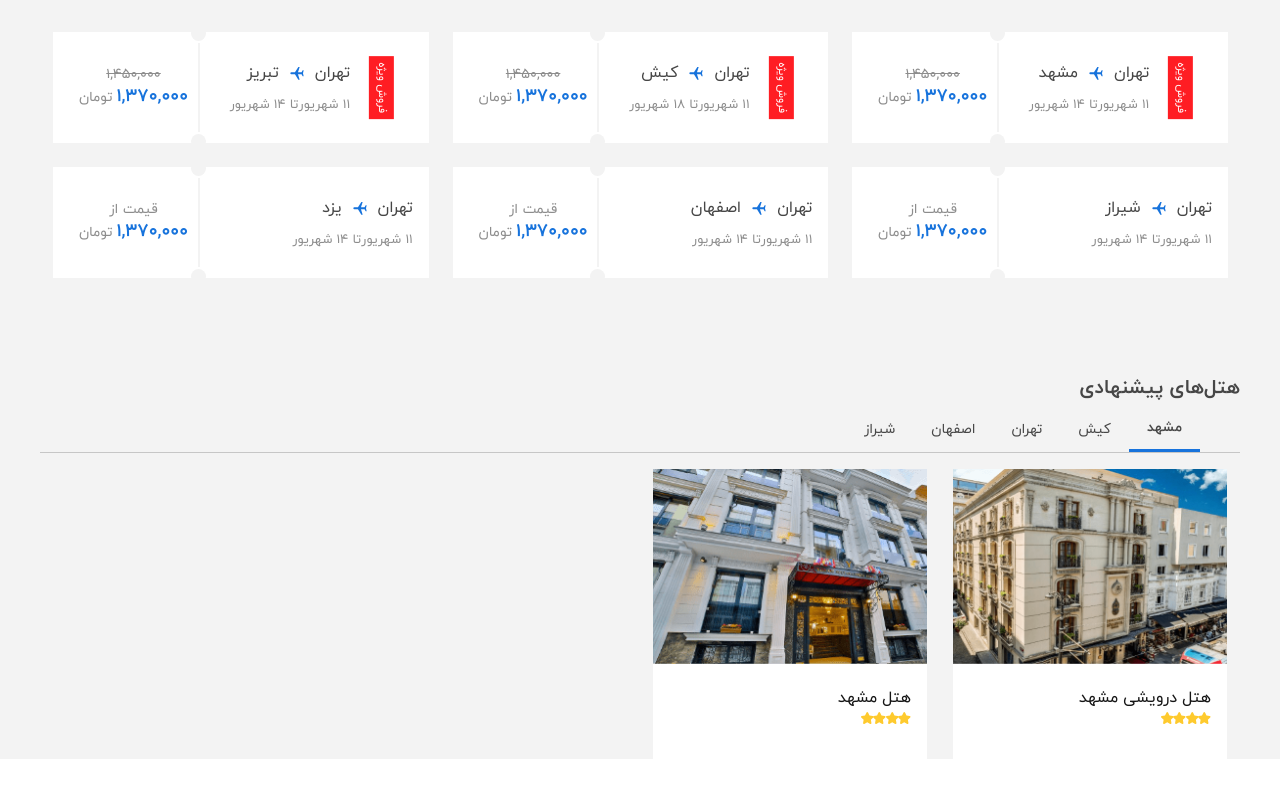
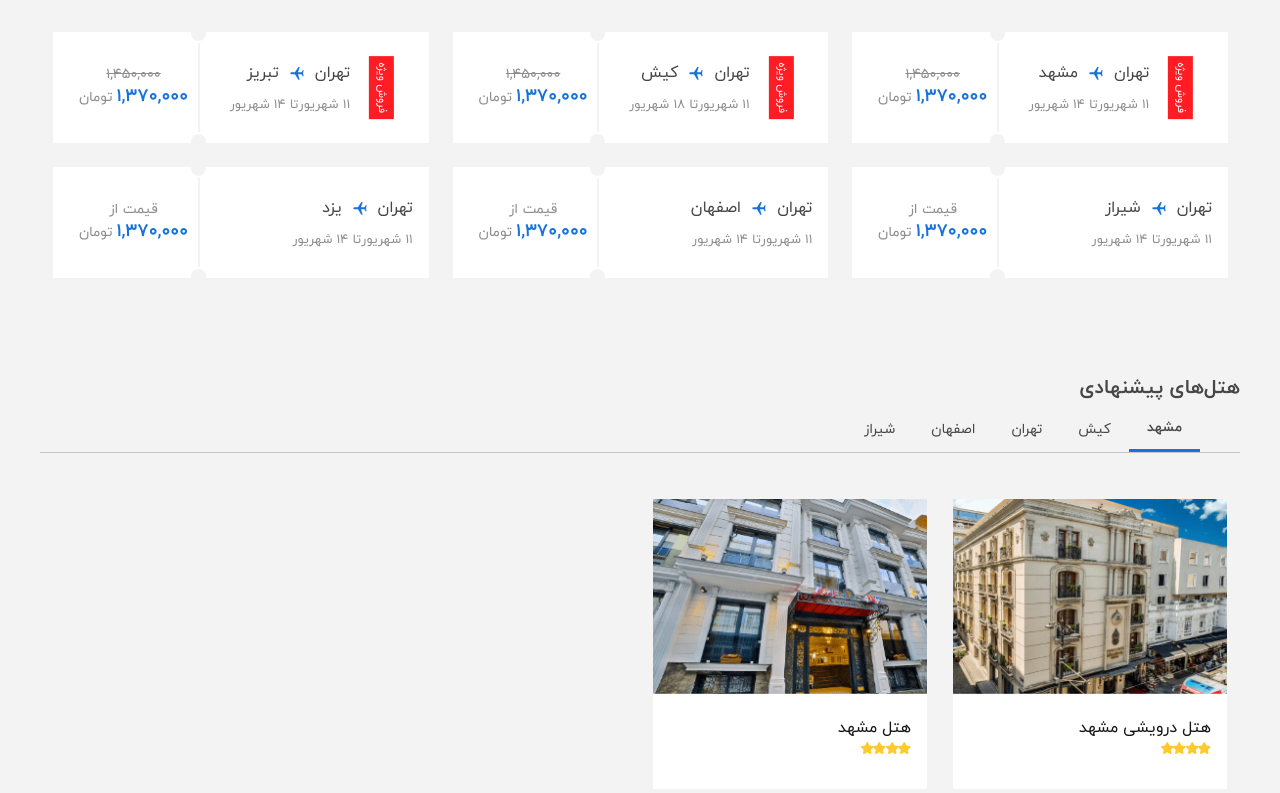
Before and after one commit to Sabamoradi/landing-test, a React (Create React App) app: page / in a window 1280 px wide. Shown: the part 623-1416 px from the top of the page. Before the commit the page ends 1382 px from the top, so only its background shows below. Built offline with nearby package versions, Linux system fonts and the light colour scheme.

Commit message:
fix style of third section

```diff
--- a/src/views/Home/container/HomeThird/style.scss
+++ b/src/views/Home/container/HomeThird/style.scss
@@ -10,6 +10,7 @@
   .filter_result_wrapper {
     display: flex;
     align-items: center;
+    padding: 30px 0 48px 0;
     .result_item {
       padding: 0 13px;
       width: 25%;
```
